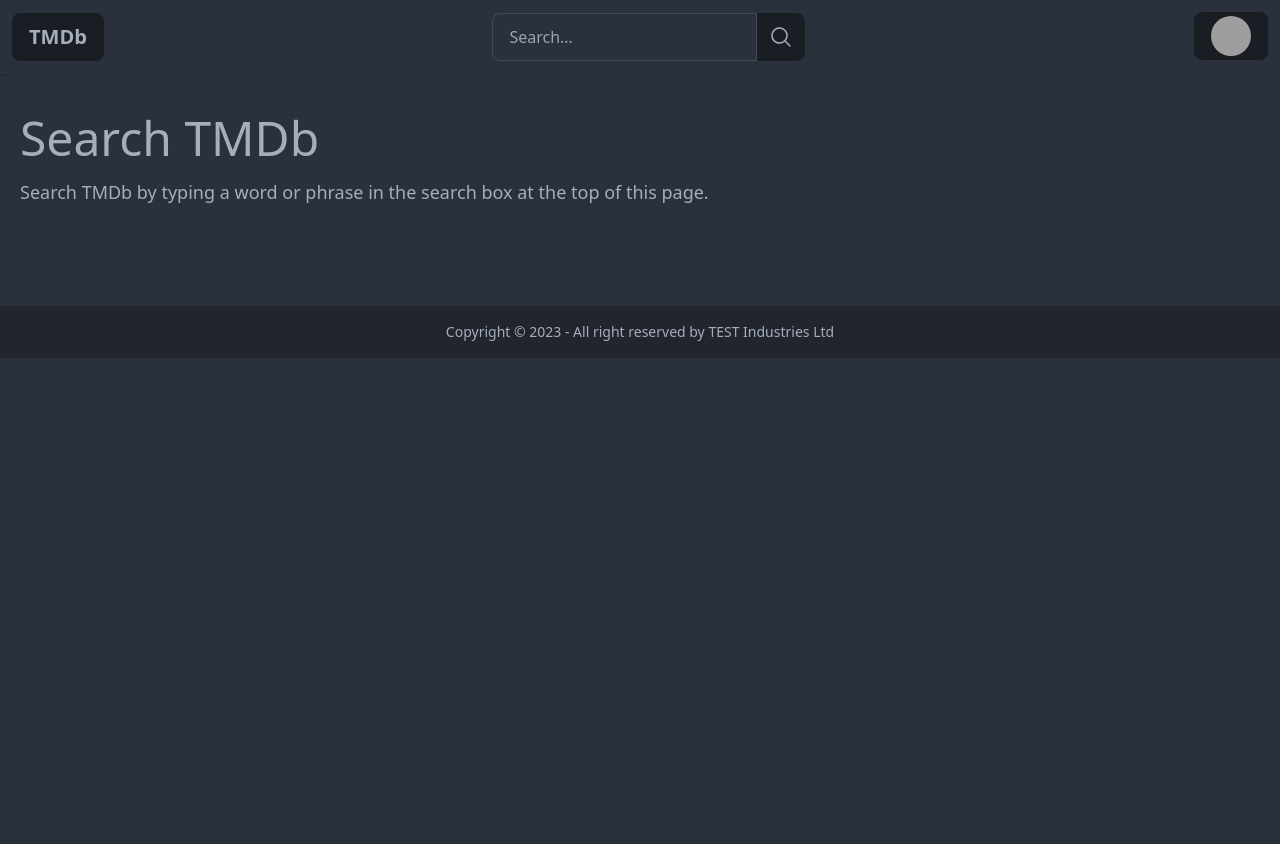
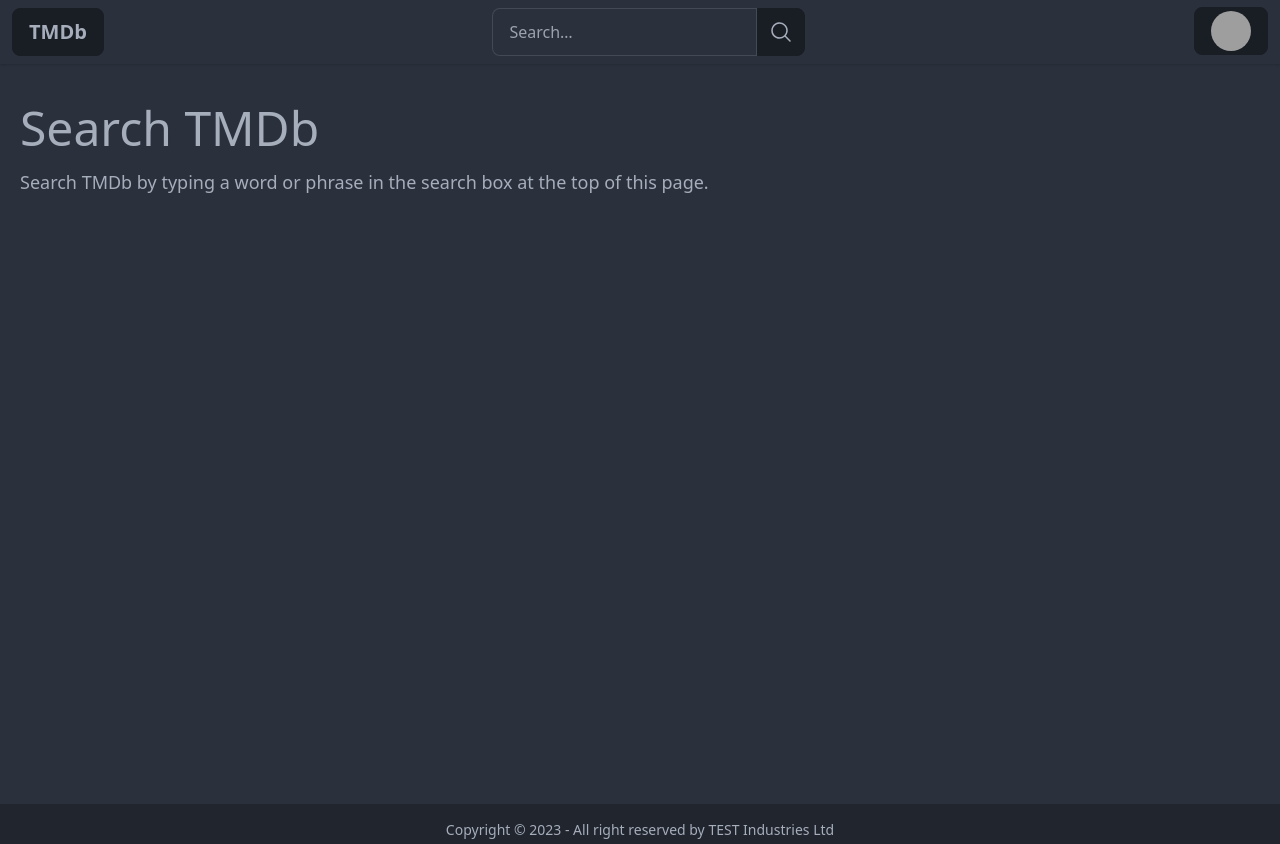
Before and after one commit to jesusarchive/tmdb, a React (Vite) app: page /find in a window 1280 px wide. Before the commit the page ends 800 px from the top, so only its background shows below. Built offline with nearby package versions, Linux system fonts and the light colour scheme; grey boxes are pictures that could not be loaded.

Commit message:
layout styles

```diff
--- a/src/layouts/layout/layout.tsx
+++ b/src/layouts/layout/layout.tsx
@@ -23,11 +23,7 @@
   };
 
   return (
-    <div className="">
-      <div style={{ position: 'fixed', top: 0, right: 0 }}>
-        {navigation.state !== 'idle' && <p>Navigation in progress...</p>}
-      </div>
-
+    <div className="min-h-screen w-full flex flex-col justify-between">
       {/* <nav>
         <ul>
           <li>
@@ -47,7 +43,7 @@
 
       <hr /> */}
 
-      <Navbar className="flex justify-between p-3 bg-base-100 shadow mb-5">
+      <Navbar className="h-[6vh] flex justify-between p-3 bg-base-100 shadow mb-5">
         <Button className="text-xl normal-case" color="ghost" onClick={() => navigate({ pathname: '/' })}>
           TMDb
         </Button>
@@ -72,21 +68,16 @@
             </div>
           </Button>
           <Dropdown.Menu className="w-52 menu-compact">
-            <li>
-              <a className="justify-between">
-                Profile
-                <span className="badge">New</span>
-              </a>
-            </li>
-            <Dropdown.Item>Settings</Dropdown.Item>
-            <Dropdown.Item>Logout</Dropdown.Item>
+            <Dropdown.Item>Your watchlist</Dropdown.Item>
+            <Dropdown.Item>Your ratings</Dropdown.Item>
+            <Dropdown.Item>Sign out</Dropdown.Item>
           </Dropdown.Menu>
         </Dropdown>
       </Navbar>
 
       <Outlet />
 
-      <footer className="footer footer-center p-4 bg-base-300 text-base-content">
+      <footer className="h-[5vh] footer footer-center p-4 bg-base-300 text-base-content mt-20">
         <div>
           <p>Copyright © 2023 - All right reserved by TEST Industries Ltd</p>
         </div>
--- a/src/pages/chart/chart.tsx
+++ b/src/pages/chart/chart.tsx
@@ -52,7 +52,7 @@
   };
 
   return (
-    <div className="h-full w-full flex p-5">
+    <div className="min-h-[80vh] w-full flex p-5">
       <div className="container mx-auto flex flex-col justify-around">
         <div className="h-full w-full flex flex-col justify-around">
           <div className="pb-5">
@@ -68,7 +68,7 @@
               <span>loading...</span>
             </div>
           ) : (
-            <Table className="w-full">
+            <Table className="min-h-[65vh] w-full">
               <Table.Head>
                 <span />
                 <span>Title</span>
@@ -129,7 +129,7 @@
         </div>
 
         {/* PAGINATION */}
-        <Pagination className="self-center">
+        <Pagination className="pt-20 self-center">
           <Button className="btn" onClick={handlePreviousPaginationClick}>
             «
           </Button>
--- a/src/pages/find/find.tsx
+++ b/src/pages/find/find.tsx
@@ -42,16 +42,14 @@
 
   useEffect(() => {
     const newSearch = searchParams.get('q');
-    if (newSearch) {
-      setSearch(newSearch);
-    }
+    setSearch(newSearch || '');
   }, [searchParams]);
 
   return (
-    <div className="h-full w-full flex p-5">
-      <div className="container mx-auto flex flex-col justify-around">
-        <div className="h-full w-full flex flex-col justify-around">
+    <div className="min-h-[80vh] w-full flex p-5">
+      <div className="container mx-auto flex flex-col">
         <div className="pb-20">
+          {/* HEADING */}
           {search ? (
             <h1 className="text-6xl">{`Search "${search}"`}</h1>
           ) : (
@@ -65,11 +63,13 @@
         </div>
 
         {loading ? (
+          // LOADING
           <div className="h-full w-full flex">
             <span>loading...</span>
           </div>
         ) : search ? (
           <>
+            {/* RESULT LIST */}
             <h3 className="text-4xl font-bold border-l-4 border-primary pl-3">Titles</h3>
             <div className="border-2 border-base-200 p-4 mt-8">
               {movies.length ? (
@@ -90,12 +90,13 @@
                         <Link className="link-info" to={`/title/${movie.id}`}>
                           {movie.title}
                         </Link>
-                          <span>{`(${new Date(movie.release_date).getFullYear()})`}</span>
+                        {movie.release_date && <span>{`(${new Date(movie.release_date).getFullYear()})`}</span>}
                       </div>
                     </li>
                   ))}
                 </ul>
               ) : (
+                // NO RESULTS
                 <div className="p-5">
                   <span>{`No results found for "${search}"`}</span>
                 </div>
@@ -105,7 +106,6 @@
         ) : null}
       </div>
     </div>
-    </div>
   );
 };
 
--- a/src/pages/title/title.tsx
+++ b/src/pages/title/title.tsx
@@ -86,7 +86,7 @@
   }, []);
 
   return (
-    <div className="h-screen w-full flex p-5">
+    <div className="min-h-[80vh] w-full flex p-5">
       {loading ? (
         'loading...'
       ) : (
@@ -128,8 +128,8 @@
             </div>
           </div>
           {/* MEDIA */}
-          <div className="w-full h-2/6 flex justify-around space-x-2">
-            <img className="w-1/6" src={`${IMAGE_BASE_URL}${movie.poster_path}`} alt="poster" />
+          <div className="w-full flex justify-around space-x-2">
+            <img className="w-3/12" src={`${IMAGE_BASE_URL}${movie.poster_path}`} alt="poster" />
             <iframe
               className="w-4/6"
               src={`https://www.youtube.com/embed/${getTrailer()?.key}`}
@@ -138,7 +138,7 @@
               allow="accelerometer; autoplay; clipboard-write; encrypted-media; gyroscope; picture-in-picture; web-share"
               allowfullscreen
             ></iframe>
-            <div className="w-1/6 h-full flex flex-col space-y-2 justify-around">
+            <div className="w-1/6 h-full flex flex-col space-y-1 justify-around">
               <div className="h-full border-1 bg-base-200 flex flex-col items-center justify-center space-y-4 cursor-pointer">
                 <VideoCameraIcon className="h-10 w-10"></VideoCameraIcon>
                 <span className="font-bold">25 VIDEOS</span>
```
Lines whose indentation alone changed are shown as unchanged.
